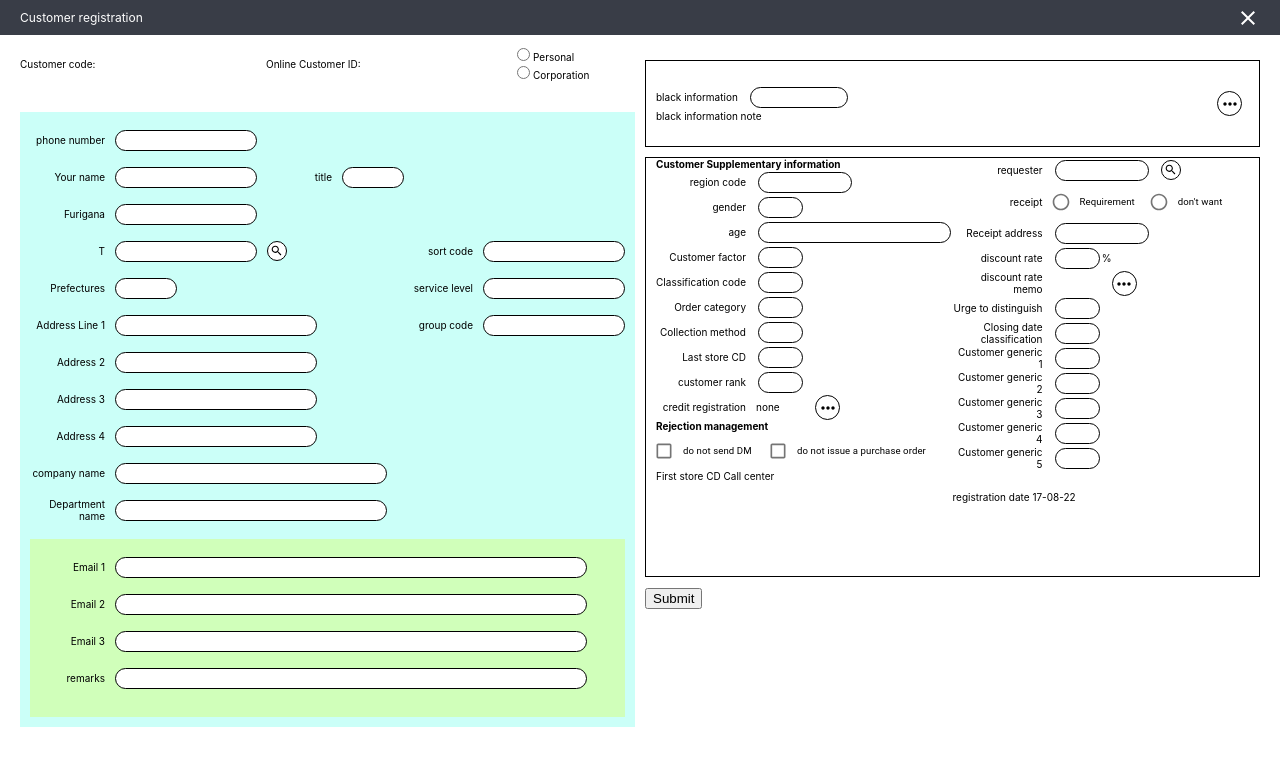
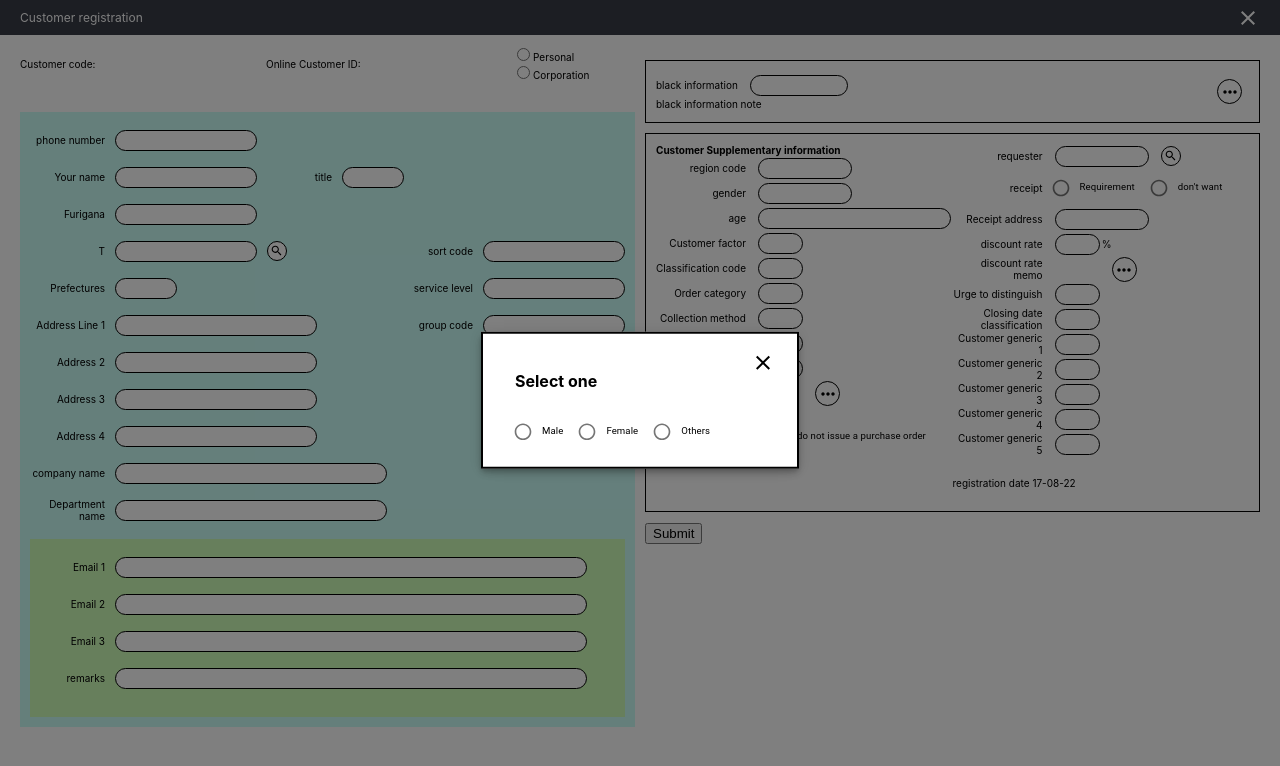
Before and after one commit to tasnuba-sraboni/react-ojt, a React (Create React App) app in the folder project-form/: page / in a window 1280 px wide. Both pictures are taken after a click on the element 780 px from the left and 207 px from the top of the page. Shown: the top 766 px of the page. Built offline with nearby package versions, Linux system fonts and the light colour scheme.

Commit message:
added modal and validation

```diff
--- a/project-form/src/component/BasicInfo/index.tsx
+++ b/project-form/src/component/BasicInfo/index.tsx
@@ -4,6 +4,7 @@ import { addCustomerType } from "..";
 import { cutomerDetails } from "..";
 import { ErrorType } from "..";
 import CustomerTextField from "../CustomerTextField";
+import TextField from "@material-ui/core/TextField";
 
 const useStyles = makeStyles((theme) => ({
   customer: {
@@ -32,6 +33,31 @@ const useStyles = makeStyles((theme) => ({
     padding: 0,
     paddingTop: "2px",
   },
+  input: {
+    border: "1px solid #000",
+    borderRadius: "25px",
+    height: "19px",
+    width: "120px",
+    marginTop: "8px",
+    marginBottom: "8px",
+    paddingInline: "10px",
+    backgroundColor: "white",
+    "& .MuiInputBase-input": {
+      padding: theme.spacing(0),
+    },
+    "& .MuiFormHelperText-root": {
+      marginTop: "3px",
+      lineHeight: "1",
+      fontSize: "10px",
+    },
+  },
+  label: {
+    gridColumn: "1",
+    width: "75px",
+    display: "inline-block",
+    textAlign: "right",
+    paddingRight: "10px",
+  },
 }));
 
 type BasicInfoProps = {
@@ -42,11 +68,40 @@ type BasicInfoProps = {
 
 const BasicInfo = ({ customer, errors, handelSetCustomer }: BasicInfoProps) => {
   const classes = useStyles();
+  const numericHyphen = "^[0-9-]+$|^$";
 
   return (
     <div className={classes.customer}>
       <div className={classes.rows}>
-        <CustomerTextField
+        <label className={classes.label}>phone number</label>
+        <TextField
+          name="phoneNumber"
+          id="phoneNumber"
+          value={customer.basicInfo.phoneNumber}
+          onChange={(event: React.ChangeEvent<HTMLInputElement>) => {
+            if (!event.target.value.match(numericHyphen)) {
+              errors.phoneNumber = "Digits and hyphen only";
+              handelSetCustomer({
+                infoType: "supplementaryInfo",
+                name: event.target.name,
+                value: "",
+              });
+            } else {
+              errors.phoneNumber = "";
+              handelSetCustomer({
+                infoType: "supplementaryInfo",
+                name: event.target.name,
+                value: event.target.value,
+              });
+            }
+          }}
+          InputProps={{ disableUnderline: true }}
+          className={classes.input}
+          helperText={errors.phoneNumber}
+          error={Boolean(errors.phoneNumber)}
+        />
+
+        {/* <CustomerTextField
           name="phoneNumber"
           id="phoneNumber"
           label="phone number"
@@ -55,8 +110,13 @@ const BasicInfo = ({ customer, errors, handelSetCustomer }: BasicInfoProps) => {
           infoType="basicInfo"
           customer={customer}
           errors={errors.phoneNumber}
-          handelSetCustomer={handelSetCustomer}
-        />
+          handelSetCustomer={(event) => {
+            if (!event.target.value.match(numericHyphen)) {
+              errors.phoneNumber = "Must be digits and hyphen";
+            }
+            handelSetCustomer;
+          }}
+        /> */}
       </div>
       <div className={classes.rows}>
         <CustomerTextField
--- a/project-form/src/component/SupplementaryInfo/index.tsx
+++ b/project-form/src/component/SupplementaryInfo/index.tsx
@@ -1,5 +1,5 @@
 import React from "react";
-import { makeStyles } from "@material-ui/core/styles";
+import { makeStyles, Theme, createStyles } from "@material-ui/core/styles";
 import TextField from "@material-ui/core/TextField";
 import Checkbox from "@material-ui/core/Checkbox";
 import Radio from "@material-ui/core/Radio";
@@ -10,6 +10,19 @@ import { cutomerDetails } from "..";
 import { ErrorType } from "..";
 import MoreHorizIcon from "@material-ui/icons/MoreHoriz";
 import SearchIcon from "@material-ui/icons/Search";
+import Modal from "@material-ui/core/Modal";
+import CloseIcon from "@material-ui/icons/Close";
+
+function getModalStyle() {
+  const top = 50;
+  const left = 50;
+
+  return {
+    top: `${top}%`,
+    left: `${left}%`,
+    transform: `translate(-${top}%, -${left}%)`,
+  };
+}
 
 const useStyles = makeStyles((theme) => ({
   blackInfo: {
@@ -112,6 +125,21 @@ const useStyles = makeStyles((theme) => ({
     gridColumn: "1/6",
     paddingTop: "20px",
   },
+  paper: {
+    position: "absolute",
+    width: "250px",
+    backgroundColor: theme.palette.background.paper,
+    border: "2px solid #000",
+    boxShadow: theme.shadows[5],
+    padding: theme.spacing(2, 4, 2),
+  },
+  close: {
+    backgroundColor: "transparent",
+    border: 0,
+    position: "absolute",
+    right: "5%",
+    cursor: "pointer",
+  },
 }));
 
 type SupplementaryInfoProps = {
@@ -128,7 +156,19 @@ const SupplementaryInfo = ({
   const classes = useStyles();
   const [checked, setChecked] = React.useState([true, false]);
   const [selectedValue, setSelectedValue] = React.useState("don't want");
+  const [modalStyle] = React.useState(getModalStyle);
+  const [open, setOpen] = React.useState(false);
+  const [gender, setGender] = React.useState("");
+
   console.log(customer.supplementaryInfo);
+
+  const handleOpen = () => {
+    setOpen(true);
+  };
+
+  const handleClose = () => {
+    setOpen(false);
+  };
 
   return (
     <>
@@ -157,19 +197,87 @@ const SupplementaryInfo = ({
         <div className={classes.rows}>
           <label className={classes.label}>gender</label>
 
-          <TextField
+          <Modal
+            open={open}
+            aria-labelledby="simple-modal-title"
+            aria-describedby="simple-modal-description"
+          >
+            <div style={modalStyle} className={classes.paper}>
+              <button className={classes.close} onClick={handleClose}>
+                <CloseIcon />
+              </button>
+
+              <h4 id="simple-modal-title">Select one</h4>
+              <div className={classes.radioButton}>
+                <RadioGroup>
+                  <FormControlLabel
                     name="gender"
-            id="gender"
-            //   value={customer.blackInfo.blackInformation}
+                    value="Male"
+                    control={
+                      <Radio
+                        size="small"
+                        color="primary"
                         onChange={(event) => {
+                          setGender(event.target.value);
                           handelSetCustomer({
                             infoType: "supplementaryInfo",
                             name: event.target.name,
                             value: event.target.value,
                           });
                         }}
+                      />
+                    }
+                    label="Male"
+                  />
+
+                  <FormControlLabel
+                    name="gender"
+                    value="Female"
+                    control={
+                      <Radio
+                        size="small"
+                        color="primary"
+                        onChange={(event) => {
+                          setGender(event.target.value);
+                          handelSetCustomer({
+                            infoType: "supplementaryInfo",
+                            name: event.target.name,
+                            value: event.target.value,
+                          });
+                        }}
+                      />
+                    }
+                    label="Female"
+                  />
+                  <FormControlLabel
+                    name="gender"
+                    value="Others"
+                    control={
+                      <Radio
+                        size="small"
+                        color="primary"
+                        onChange={(event) => {
+                          setGender(event.target.value);
+                          handelSetCustomer({
+                            infoType: "supplementaryInfo",
+                            name: event.target.name,
+                            value: event.target.value,
+                          });
+                        }}
+                      />
+                    }
+                    label="Others"
+                  />
+                </RadioGroup>
+              </div>
+            </div>
+          </Modal>
+
+          <TextField
+            onClick={handleOpen}
+            value={gender}
             InputProps={{ disableUnderline: true }}
-            className={classes.input}
+            className={classes.inputMedium}
             helperText={errors.gender}
             error={Boolean(errors.gender)}
           />
--- a/project-form/src/component/index.tsx
+++ b/project-form/src/component/index.tsx
@@ -28,7 +28,7 @@ const useStyles = makeStyles({
   },
   containerRight: {
     display: "grid",
-    gridTemplateRows: "0.8fr 3fr 1fr",
+    gridTemplateRows: "0.6fr 2.6fr 1.4fr",
     gap: "10px",
   },
   containerRightTop: {
@@ -40,7 +40,7 @@ const useStyles = makeStyles({
   },
   containerRightBottom: {
     border: "1px solid #000",
-    paddingInline: "10px",
+    padding: "10px",
     display: "grid",
     gridTemplateColumns: "1fr 1fr",
     // alignItems: "center",
@@ -76,6 +76,7 @@ export type addCustomerType = {
     remarks: string;
   };
   supplementaryInfo: {
+    gender: string;
     checkbox1: string;
     checkbox2: string;
     receipt: string;
@@ -110,6 +111,7 @@ const addCustomer: addCustomerType = {
     remarks: "",
   },
   supplementaryInfo: {
+    gender: "",
     checkbox1: "",
     checkbox2: "",
     receipt: "",
@@ -162,6 +164,7 @@ const FormApp: React.FC = () => {
   // ============================== Methods =========================
 
   // stores data from form to state
+
   const handelSetCustomer = (cutomerDetails: cutomerDetails) => {
     setCustomer((prev) => {
       switch (cutomerDetails.infoType) {
```
Lines whose indentation alone changed are shown as unchanged.
